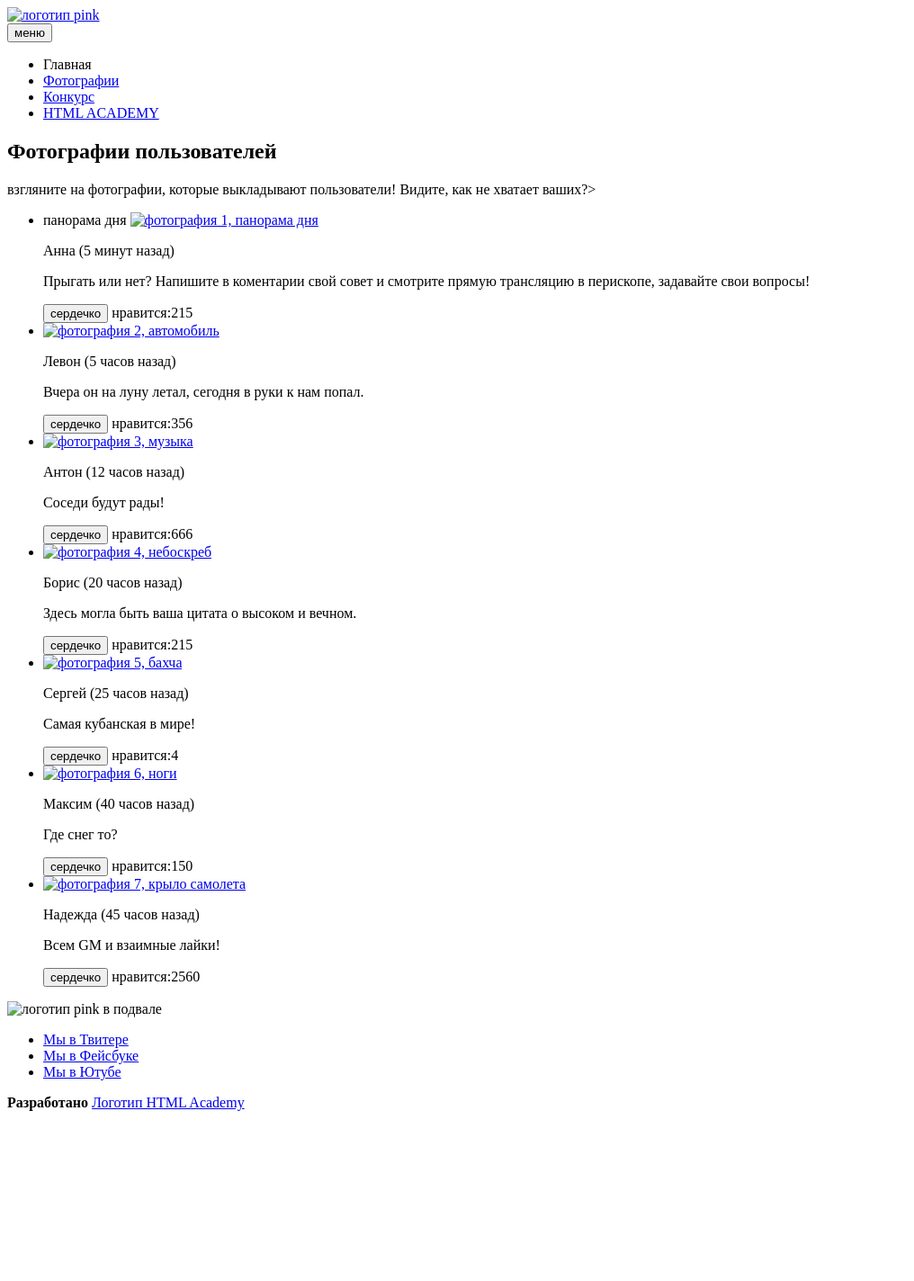
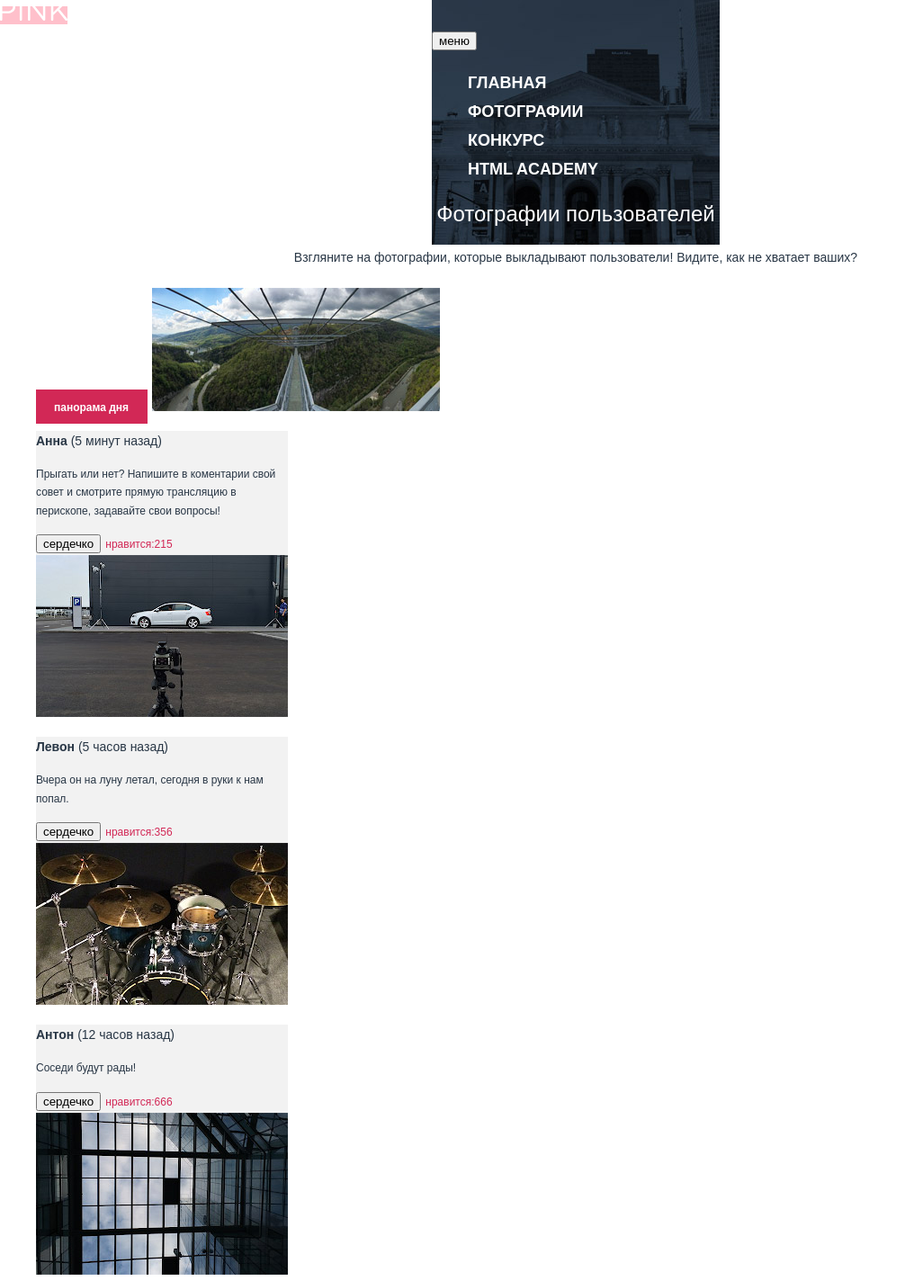
Before and after one commit to mna25hope/915421-pink-16, a website: page source/photo.html in a window 1280 px wide. Shown: the top 1424 px of the page at 90% size, without its empty margins (0-1016 px from the left). Before the commit the page ends 1243 px from the top, so only its background shows below. Drawn offline with nearby package versions, Linux system fonts and the light colour scheme; files that its build step writes are made by us from their sources.

Commit message:
задание3

```diff
--- /dev/null
+++ b/source/less/blocks/advantages.less
@@ -0,0 +1,28 @@
+.advantages__intro,
+.advantages__what {
+  font-size: 24px;
+  font-weight: 300;
+  line-height: normal;
+  text-align: center;
+}
+
+.advantages__list {
+  list-style: none;
+}
+
+.advantages__title {
+  font-size: 18px;
+  font-weight: bold;
+  color: #000000;
+  text-align: center;
+}
+
+.advantages__description {
+  font-size: 14px;
+  font-weight: normal;
+  font-style: normal;
+  font-stretch: normal;
+  line-height: 1.71;
+  letter-spacing: normal;
+  text-align: center;
+}
--- /dev/null
+++ b/source/less/blocks/app.less
@@ -0,0 +1,35 @@
+/* Временно для сетки */
+.app {
+  background: transparent;
+}
+
+.app__topic{
+  display: none;
+}
+
+.app__button {
+  width: 202px;
+  height: 18px;
+  color: #ffffff;
+  font-size: 18px;
+  font-weight: bold;
+  line-height: 1;
+  text-align: center;
+  border: solid white 3px;
+  padding-left: 40px;
+  padding-right: 40px;
+  padding-top: 20px;
+  padding-bottom: 17px;
+}
+
+.app__item {
+  list-style: none;
+}
+
+.app__description {
+  font-size: 14px;
+  font-weight: 300;
+  line-height: 1.71;
+  text-align: center;
+  color: #ffffff;
+}
--- /dev/null
+++ b/source/less/blocks/main-nav.less
@@ -0,0 +1,19 @@
+.main-nav {
+  width: 320px;
+  margin: 0 auto;
+  background-color: transparent;
+}
+
+.main-nav__list {
+  list-style: none;
+}
+
+.site-list__item a {
+  font-size: 18px;
+  font-weight: bold;
+  font-style: normal;
+  line-height: 1.78;
+  text-align: center;
+  text-transform: uppercase;
+  color: #ffffff;
+}
--- /dev/null
+++ b/source/less/blocks/page-footer.less
@@ -0,0 +1,26 @@
+.page-footer {
+  background-color: @bg-white;
+}
+
+.social__list {
+  list-style: none;
+}
+
+.copyright__text {
+font-size: 14px;
+font-weight: normal;
+font-style: normal;
+font-stretch: normal;
+line-height: 1.29;
+letter-spacing: normal;
+text-align: left;
+}
+
+.copyright__link {
+  width: 27px;
+  height: 34px;
+  background-position: center;
+  background-repeat: no-repeat;
+  background-image: url("../img/logo-htmlacademy.svg");
+  background-color: #ffffff;
+}
--- /dev/null
+++ b/source/less/blocks/page-header.less
@@ -0,0 +1,21 @@
+.page-header {
+margin: 0 auto;
+background: transparent;
+}
+
+.page-header__logo {
+background: pink;
+width: 74px;
+height: 23px;
+}
+
+.page-header__topic {
+  font-size: 24px;
+  font-weight: 300;
+  font-style: normal;
+  font-stretch: normal;
+  line-height: normal;
+  letter-spacing: normal;
+  text-align: center;
+  color: #ffffff;
+}
--- /dev/null
+++ b/source/less/blocks/page-main.less
@@ -0,0 +1,3 @@
+.page-main {
+  background-color: @bg-white;
+}
--- /dev/null
+++ b/source/less/blocks/photos.less
@@ -0,0 +1,69 @@
+.photos__title {
+  font-size: 14px;
+  font-weight: normal;
+  font-style: normal;
+  font-stretch: normal;
+  line-height: 2.14;
+  letter-spacing: normal;
+  text-align: center;
+}
+
+.photos__list {
+  list-style: none;
+}
+
+.photos__day {
+  font-size: 12px;
+  font-weight: bold;
+  font-style: normal;
+  font-stretch: normal;
+  line-height: 2;
+  letter-spacing: normal;
+  text-align: center;
+  color:#ffffff;
+  width: 99px;
+  height: 12px;
+  background-color: @bg-pink;
+  padding-left: 20px;
+  padding-right: 21px;
+  padding-top: 13px;
+  padding-bottom: 11px;
+}
+
+.photos__description {
+  background-color: @bg-lightgrey;
+  width: 280px;
+}
+
+.photos__author-name {
+  font-size: 14px;
+  font-weight: bold;
+  font-style: normal;
+  font-stretch: normal;
+  line-height: 1.71;
+  text-align: left;
+}
+
+.photos__select {
+  font-weight: 300;
+}
+
+.photos__text {
+  font-size: 12px;
+  font-weight: 300;
+  font-style: normal;
+  font-stretch: normal;
+  line-height: 1.71;
+  text-align: left;
+}
+
+.photos__number {
+  font-size: 12px;
+  font-weight: normal;
+  font-style: normal;
+  font-stretch: normal;
+  letter-spacing: normal;
+  line-height: 2;
+  text-align: left;
+  color: #d22856;
+}
--- /dev/null
+++ b/source/less/outlines.less
@@ -0,0 +1,5 @@
+body {
+  background: @bg-white url("../img/bg-back-mobile@1x.jpg") no-repeat 50% 0;
+  background-size: 320px auto;
+  min-height: 462px;
+}
--- /dev/null
+++ b/source/less/scaffolding.less
@@ -0,0 +1,21 @@
+body {
+  margin: auto;
+  padding: 0;
+  min-width: 320px;
+  font-size: 18px;
+  line-height: 27px;
+  font-family: "Arial", sans-serif;
+  color: #283645;
+  font-style: normal;
+
+  background-color: @bg-white;
+}
+
+img {
+  max-width: 100%;
+  height: auto;
+}
+
+a {
+  text-decoration: none;
+}
--- /dev/null
+++ b/source/less/style.less
@@ -0,0 +1,10 @@
+@import "variables.less";
+@import "scaffolding.less";
+@import "outlines.less";
+@import "blocks/page-header.less";
+@import "blocks/main-nav.less";
+@import "blocks/app.less";
+@import "blocks/page-main.less";
+@import "blocks/advantages.less";
+@import "blocks/photos.less";
+@import "blocks/page-footer.less";
--- /dev/null
+++ b/source/less/variables.less
@@ -0,0 +1,4 @@
+@bg-black: #000000;
+@bg-white: #ffffff;
+@bg-lightgrey: #f2f2f2;
+@bg-pink: #d22856;
--- a/source/photo.html
+++ b/source/photo.html
@@ -3,18 +3,20 @@
   <head>
     <meta charset="utf-8">
     <title>HTML Academy: Пинк</title>
+    <link href="https://fonts.googleapis.com/css?family=Open+Sans:300,400,700&amp;subset=cyrillic" rel="stylesheet">
+    <link rel="stylesheet" href="css/style.css">
   </head>
   <body>
     <header class="page-header">
       <a class="page-header__logo" href="index.html">
-        <img class="page-header__logo-image" src="img/logotype-mobile.svg" width="75" height="22" alt="логотип pink">
+        <img class="page-header__logo-image" src="img/logotype-white-mobile-svg.svg" width="75" height="22" alt="логотип pink">
       </a>
         <nav class="main-nav">
           <button class="main-nav__toggle" type="button">меню</button>
           <div class="main-nav__wrapper">
             <ul class="main-nav__list site-list">
               <li class="site-list__item">
-                <a>Главная</a>
+                <a href="index.html">Главная</a>
               </li>
               <li class="site-list__item site-list__item--active">
                 <a href="photo.html">Фотографии</a>
@@ -33,11 +35,11 @@
     <main class="page-main">
       <section class="photos">
         <div class="photos__wrapper">
-          <p class="photos__title">взгляните на фотографии, которые выкладывают пользователи! Видите, как не хватает ваших?></p>
+          <p class="photos__title">Взгляните на фотографии, которые выкладывают пользователи! Видите, как не хватает ваших?</p>
           <ul class="photos__list">
             <li class="photos__item">
               <span class="photos__day">панорама дня</span>
-              <a href="#"><img src="photo1.png" width="320" height="127" alt="фотография 1, панорама дня"></a>
+              <a href="#"><img src="img/panorama-mobile@1x.jpg" width="320" height="127" alt="фотография 1, панорама дня"></a>
               <div class="photos__description">
                 <p class="photos__author-name">Анна <span class="photos__select">(5 минут назад)</span></p>
                 <p class="photos__text">Прыгать или нет? Напишите в коментарии свой совет и смотрите прямую трансляцию в перископе, задавайте свои вопросы!</p>
@@ -46,7 +48,7 @@
               </div>
             </li>
             <li class="photos__item">
-              <a href="#"><img src="photo2.png" width="280" height="180" alt="фотография 2, автомобиль"></a>
+              <a href="#"><img src="img/photo-car-mobile@1x.jpg" width="280" height="180" alt="фотография 2, автомобиль"></a>
               <div class="photos__description">
                 <p class="photos__author-name">Левон <span class="photos__select">(5 часов назад)</span></p>
                 <p class="photos__text">Вчера он на луну летал, сегодня в руки к нам попал.</p>
@@ -55,7 +57,7 @@
               </div>
             </li>
             <li class="photos__item">
-              <a href="#"><img src="photo3.png" width="280" height="180" alt="фотография 3, музыка"></a>
+              <a href="#"><img src="img/photo-drumset-mobile@1x.jpg" width="280" height="180" alt="фотография 3, музыка"></a>
               <div class="photos__description">
                 <p class="photos__author-name">Антон <span class="photos__select">(12 часов назад)</span></p>
                 <p class="photos__text">Соседи будут рады!</p>
@@ -64,7 +66,7 @@
               </div>
             </li>
             <li class="photos__item">
-              <a href="#"><img src="photo4.png" width="280" height="180" alt="фотография 4, небоскреб"></a>
+              <a href="#"><img src="img/photo-window-mobile@1x.jpg" width="280" height="180" alt="фотография 4, небоскреб"></a>
               <div class="photos__description">
                 <p class="photos__author-name">Борис <span class="photos__select">(20 часов назад)</span></p>
                 <p class="photos__text">Здесь могла быть ваша цитата о высоком и вечном.</p>
@@ -73,7 +75,7 @@
               </div>
             </li>
             <li class="photos__item">
-              <a href="#"><img src="photo5.png" width="280" height="180" alt="фотография 5, бахча"></a>
+              <a href="#"><img src="img/photo-fair-mobile@1x.jpg" width="280" height="180" alt="фотография 5, бахча"></a>
               <div class="photos__description">
                 <p class="photos__author-name">Сергей <span class="photos__select">(25 часов назад)</span></p>
                 <p class="photos__text">Самая кубанская в мире!</p>
@@ -82,7 +84,7 @@
               </div>
             </li>
             <li class="photos__item">
-              <a href="#"><img src="photo6.png" width="280" height="180" alt="фотография 6, ноги"></a>
+              <a href="#"><img src="img/photo-pov-mobile@1x.jpg" width="280" height="180" alt="фотография 6, ноги"></a>
               <div class="photos__description">
                 <p class="photos__author-name">Максим <span class="photos__select">(40 часов назад)</span></p>
                 <p class="photos__text">Где снег то?</p>
@@ -91,7 +93,7 @@
               </div>
             </li>
             <li class="photos__item">
-              <a href="#"><img src="photo7.png" width="280" height="180" alt="фотография 7, крыло самолета"></a>
+              <a href="#"><img src="img/photo-wing-mobile@1x.jpg" width="280" height="180" alt="фотография 7, крыло самолета"></a>
               <div class="photos__description">
                 <p class="photos__author-name">Надежда <span class="photos__select">(45 часов назад)</span></p>
                 <p class="photos__text">Всем GM и взаимные лайки!</p>
@@ -105,7 +107,7 @@
     </main>
     <footer class="page-footer">
       <div class="page-footer__wrapper">
-        <img class="page-footer__logo-image" src="img/logotype-footer-mobile.svg" width="147" height="40" alt="логотип pink в подвале">
+        <img class="page-footer__logo-image" src="img/logo-pink-blue-mobile.svg" width="147" height="40" alt="логотип pink в подвале">
         <div class="page-footer__social social">
           <ul class="social__list">
             <li class="social__item">
@@ -121,7 +123,7 @@
         </div>
         <div class="page-footer__copyright copyright">
           <b class="copyright__text">Разработано</b>
-          <a class="button copyright__link" href="https://htmlacademy.ru/intensive/adaptive">Логотип HTML Academy</a>
+          <a class="button copyright__link" href="https://htmlacademy.ru/intensive/adaptive">логотип академии</a>
         </div>
       </div>
     </footer>
```
Also changed, not shown: source/form.html (+6 -4 lines), source/index.html (+7 -5 lines), source/img/logotype-white-mobile-svg.svg (added), source/img/menu-burger-svg.svg (added), 1 other file.
